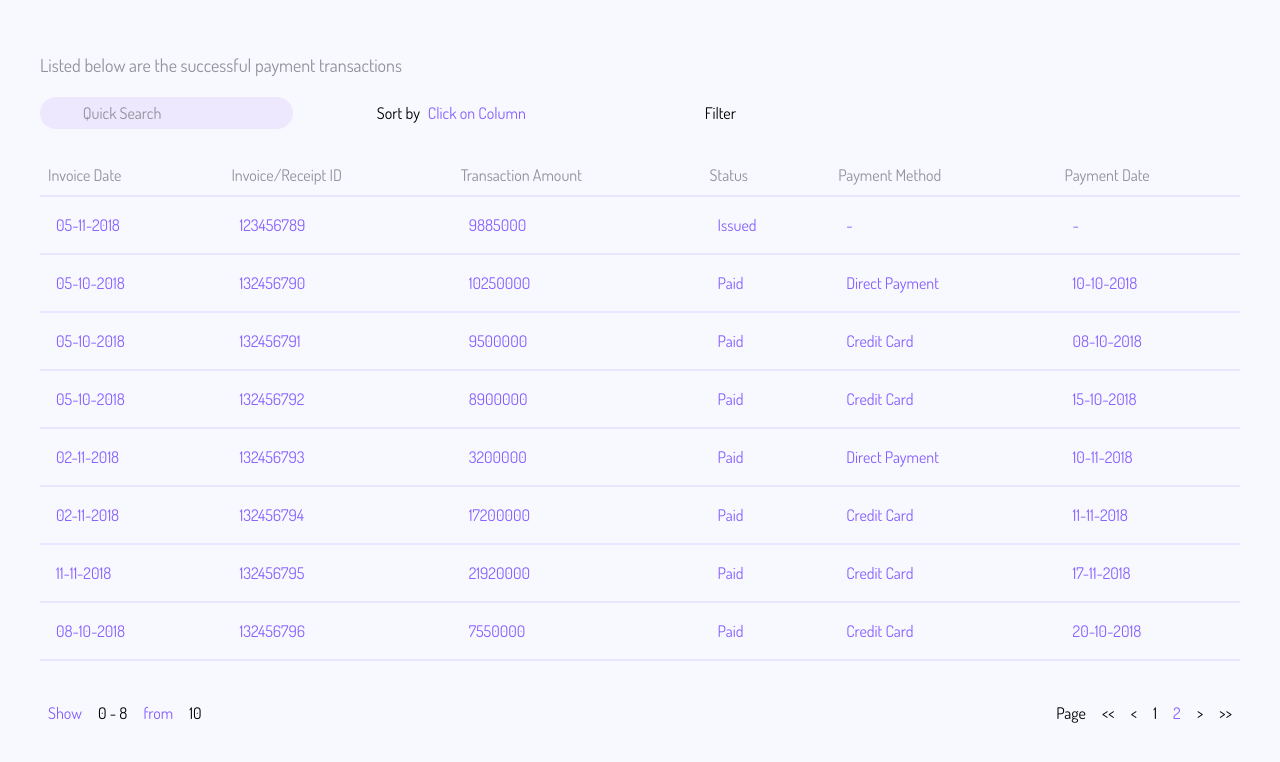
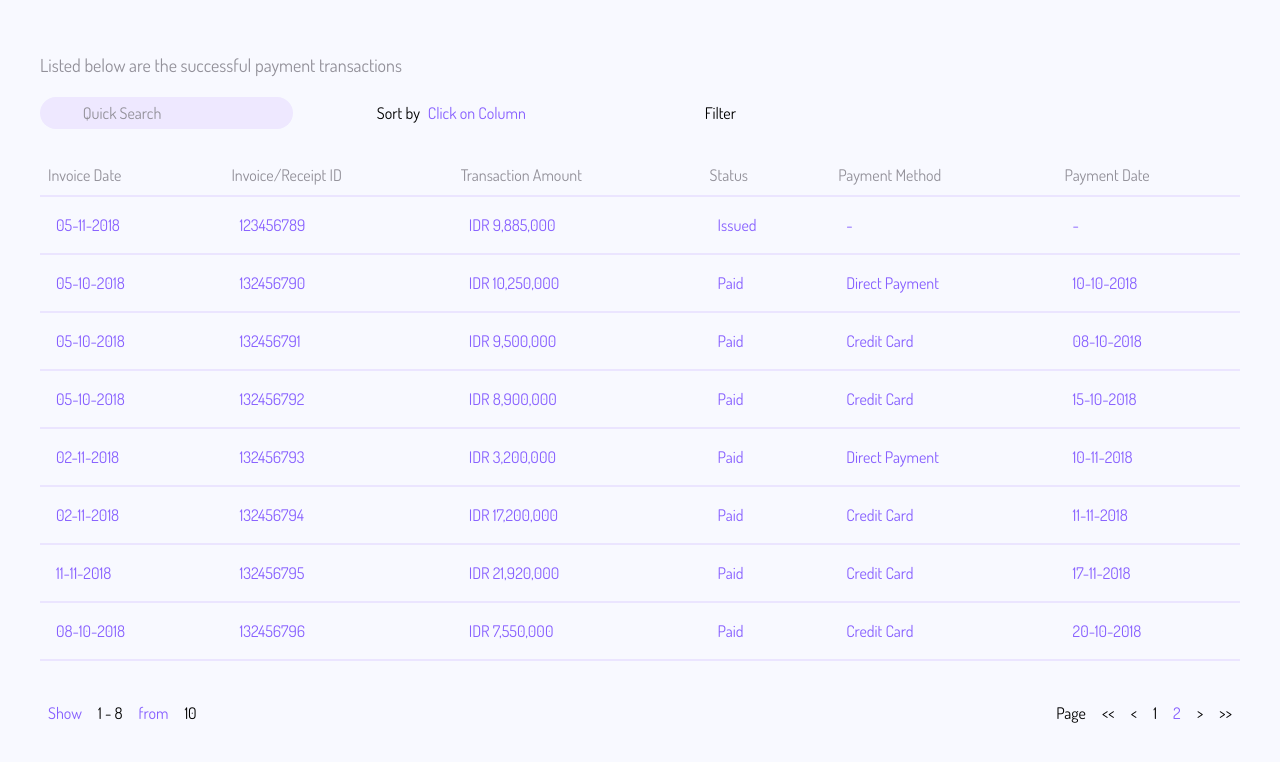
Before and after one commit to yuhanasy/react-data-table, a React (Create React App) app: page / in a window 1280 px wide. Shown: the top 762 px of the page. Built offline with nearby package versions, Linux system fonts and the light colour scheme; some icons are missing.

Commit message:
fix number showed in pagination and fix currency format

```diff
--- a/src/components/DataTable/index.js
+++ b/src/components/DataTable/index.js
@@ -15,7 +15,13 @@ import {
   TableContainer,
   TableInfo
 } from "./styles";
-import { dynamicSort, quickSearch } from "../../utils/helpers";
+import {
+  dynamicSort,
+  quickSearch,
+  strToDate,
+  dateToStr,
+  formatCurrency
+} from "../../utils/helpers";
 
 class DataTable extends React.Component {
   state = {
@@ -45,14 +51,10 @@ class DataTable extends React.Component {
 
     // Convert invoice date payment date and payment date data into date type
     for (let d of copyData) {
-      let invoice = d.invoiceDate.split("-");
-      let invoiceDateFormat = new Date(invoice[2], invoice[1], invoice[0]);
-      d.invoiceDate = invoiceDateFormat;
+      d.invoiceDate = strToDate(d.invoiceDate);
 
       if (d.paymentDate !== null) {
-        let payment = d.paymentDate.split("-");
-        let paymentDateFormat = new Date(payment[2], payment[1], payment[0]);
-        d.paymentDate = paymentDateFormat;
+        d.paymentDate = strToDate(d.paymentDate);
       }
     }
 
@@ -65,18 +67,10 @@ class DataTable extends React.Component {
 
     // Convert back invoice and payment date into string
     for (let d of sortedData) {
-      let invoiceDay = d.invoiceDate.getDate();
-      let invoiceMonth = d.invoiceDate.getMonth();
-      let invoiceYear = d.invoiceDate.getFullYear();
-      let invoice = `${invoiceDay}-${invoiceMonth}-${invoiceYear}`;
-      d.invoiceDate = invoice;
+      d.invoiceDate = dateToStr(d.invoiceDate);
 
       if (d.paymentDate !== null) {
-        let paymentDay = d.paymentDate.getDate();
-        let paymentMonth = d.paymentDate.getMonth();
-        let paymentYear = d.paymentDate.getFullYear();
-        let payment = `${paymentDay}-${paymentMonth}-${paymentYear}`;
-        d.paymentDate = payment;
+        d.paymentDate = dateToStr(d.paymentDate);
       }
     }
 
@@ -107,11 +101,13 @@ class DataTable extends React.Component {
   renderData = (data, cols) =>
     data.map(row => (
       <Row key={row.id}>
-        {cols.map(col => (
-          <Col key={col.value}>
-            {row[col.value] !== null ? row[col.value] : "-"}
-          </Col>
-        ))}
+        {cols.map(col => {
+          let value =
+            col.value === "total"
+              ? formatCurrency.format(row.total)
+              : row[col.value];
+          return <Col key={col.value}>{value !== null ? value : "-"}</Col>;
+        })}
       </Row>
     ));
 
--- a/src/components/Pagination/index.js
+++ b/src/components/Pagination/index.js
@@ -111,8 +111,11 @@ class Pagination extends React.Component {
   };
 
   render() {
-    const { firstRow, lastRow } = this.state;
+    let { firstRow, lastRow } = this.state;
     const { data } = this.props;
+
+    firstRow += 1;
+    lastRow = lastRow > data.length ? data.length : lastRow;
 
     return (
       <div>
--- a/src/utils/helpers/index.js
+++ b/src/utils/helpers/index.js
@@ -51,3 +51,20 @@ export const quickSearch = (input, data) => {
 
   return data;
 };
+
+export const dateToStr = date => {
+  return [date.getDate(), date.getMonth() + 1, date.getFullYear()]
+    .map(n => (n < 10 ? `0${n}` : `${n}`))
+    .join("-");
+};
+
+export const strToDate = str => {
+  let arrDate = str.split("-");
+  return new Date(arrDate[2], arrDate[1], arrDate[0]);
+};
+
+export const formatCurrency = new Intl.NumberFormat("en-US", {
+  style: "currency",
+  currency: "IDR",
+  minimumFractionDigits: 0
+});
```
